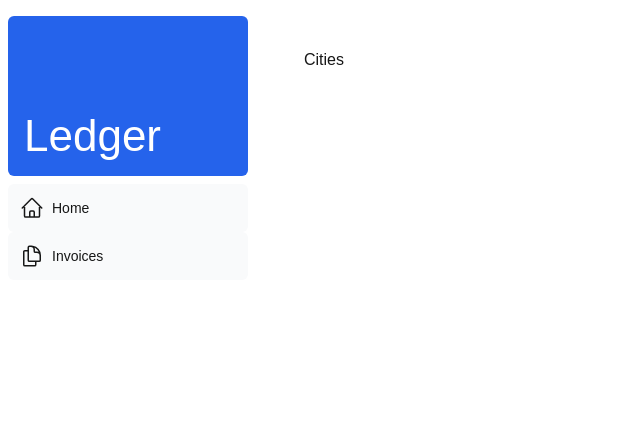
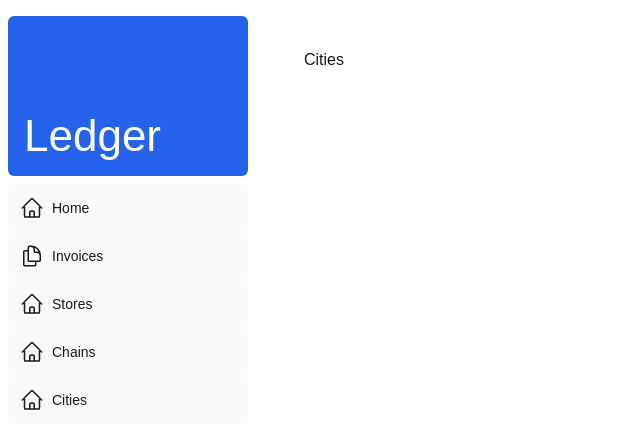
Before and after one commit to pstric/next-ledger, a Next.js app: page /dashboard/cities in a window 1280 px wide. Shown: the top 448 px of the page, without its empty margins (0-640 px from the left). Built offline with nearby package versions, Linux system fonts and the light colour scheme; a web font is replaced by a local one.

Commit message:
Add links to cities, chains and stores pages

```diff
--- a/app/ui/dashboard/nav-links.tsx
+++ b/app/ui/dashboard/nav-links.tsx
@@ -3,6 +3,9 @@ import { HomeIcon, DocumentDuplicateIcon } from '@heroicons/react/24/outline';
 const links = [
     { name: 'Home', href: '/dashboard', icon: HomeIcon },
     { name: 'Invoices', href: '/dashboard/invoices', icon: DocumentDuplicateIcon },
+    { name: 'Stores', href: '/dashboard/stores', icon: HomeIcon },
+    { name: 'Chains', href: '/dashboard/chains', icon: HomeIcon },
+    { name: 'Cities', href: '/dashboard/cities', icon: HomeIcon },
 ];
 
 export default function NavLinks() {
```
